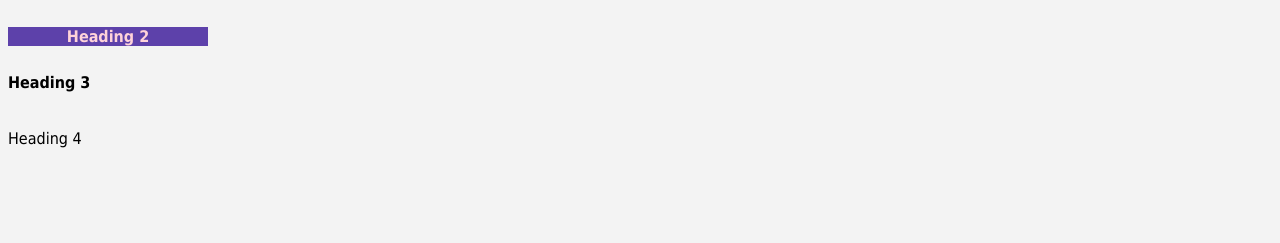
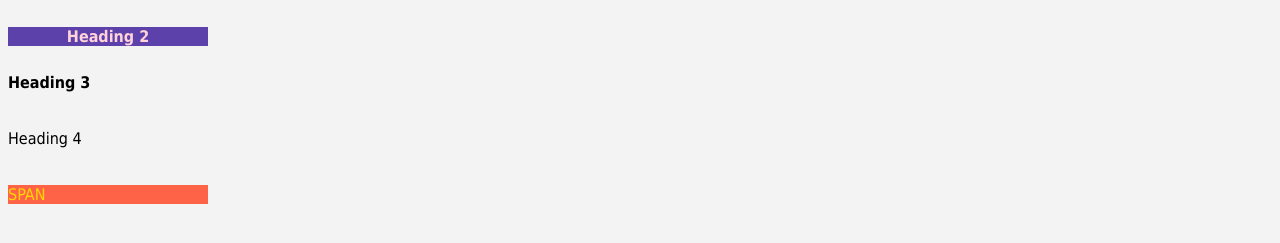
Before and after one commit to gamzya5181/Ghost-Coding, a plain HTML site: page 0001.html in a window 1280 px wide. Shown: the part 183-426 px from the top of the page. Drawn offline with Linux system fonts and the light colour scheme.

Commit message:
html markup

```diff
--- a/0001.html
+++ b/0001.html
@@ -18,7 +18,10 @@
     h6 {font-weight: 100;}
     h1,h2,h3 {font-size: 30px;}
     h4,h5,h6 {font-size: 16px;}
-
+    span {background-color: tomato;
+          color: gold;
+          width: 200px;
+          display: block;}
 </style>
 </head>
 <body>
@@ -28,5 +31,6 @@
     <h4> Heading 2</h4>
     <h5> Heading 3</h5>
     <h6> Heading 4</h6>
+    <span>SPAN</span>
 </body>
 </html>
```
